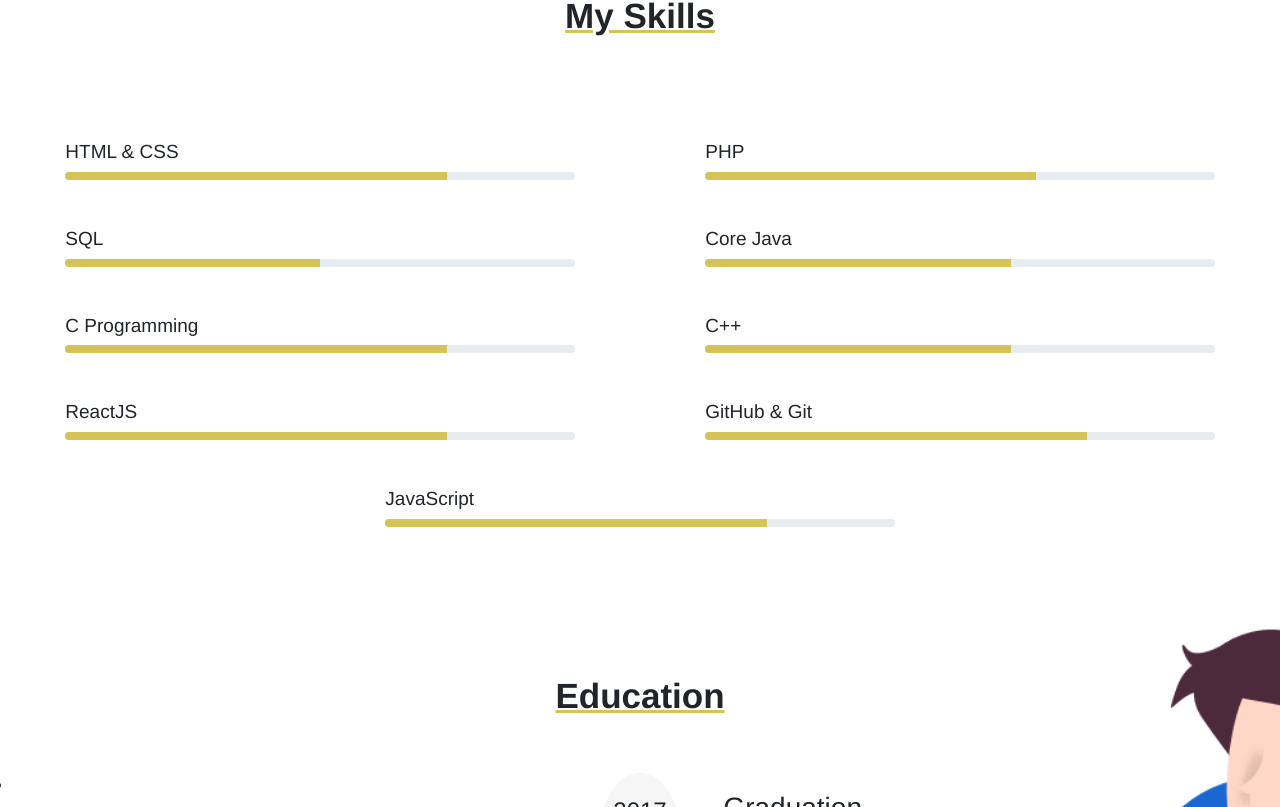
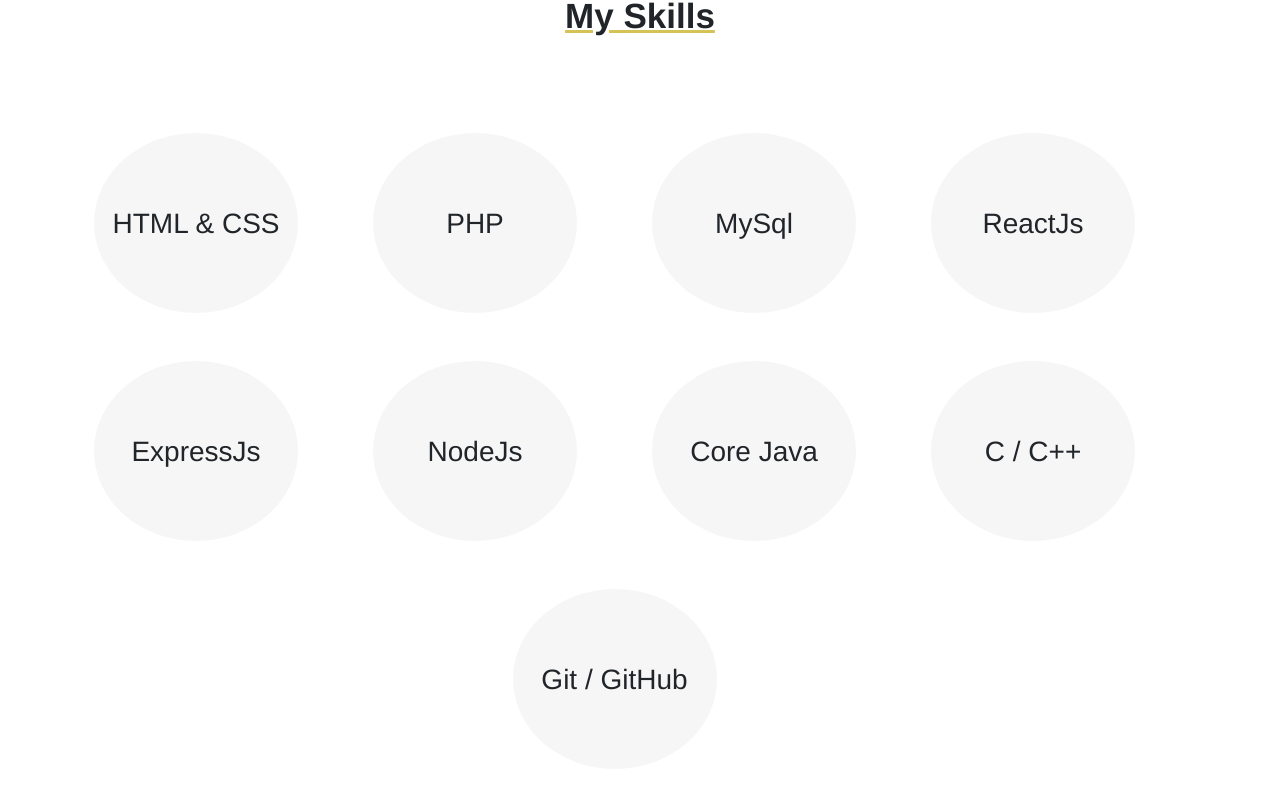
Before and after one commit to praveen12math/newPortfolio, a React (Create React App) app: page / in a window 1280 px wide. Shown: the part 953-1760 px from the top of the page. Built offline with nearby package versions, Linux system fonts and the light colour scheme.

Commit message:
completed

```diff
--- a/src/Footer.js
+++ b/src/Footer.js
@@ -9,7 +9,7 @@ const Footer = () => {
     <section className=" mt-5 mb-4">
 
       <a className="btn btn-outline-light btn-floating m-2" href="https://www.facebook.com/praveen12math/" role="button"
-      target="_blank"
+      target="_blank" without rel="noreferrer"
       >
       <i className="fab fa-facebook-f"></i></a>
 
@@ -20,15 +20,15 @@ const Footer = () => {
         ><i className="fab fa-google"></i></a> */}
 
       <a className="btn btn-outline-light btn-floating m-2" href="https://www.instagram.com/includepraveen/" role="button"
-        target="_blank"
+        target="_blank" without rel="noreferrer"
         ><i className="fab fa-instagram"></i></a>
 
       <a className="btn btn-outline-light btn-floating m-2" href="https://www.linkedin.com/in/praveen-yadav-926047159/" role="button"
-      target='_blank'
+      target="_blank" without rel="noreferrer"
         ><i className="fab fa-linkedin-in"></i></a>
 
       <a className="btn btn-outline-light btn-floating m-2" href="https://github.com/praveen12math" role="button"
-        target="_blank" ><i className="fab fa-github"></i></a>
+        target="_blank" without rel="noreferrer" ><i className="fab fa-github"></i></a>
     </section>
 
 
--- a/src/Home..js
+++ b/src/Home..js
@@ -1,8 +1,8 @@
 import React from "react";
-import image4 from "./img/4.png";
-import image5 from "./img/5.png";
-import image9 from "./img/9.png";
-import image10 from "./img/10.png";
+// import image4 from "./img/4.png";
+//import image5 from "./img/5.png";
+//import image9 from "./img/9.png";
+//import image10 from "./img/10.png";
 import ProjectSee from "./img/ProjectSee.png";
 import "./Home.css";
 import Footer from "./Footer";
@@ -14,7 +14,7 @@ const Home = () => {
       <div className="row">
 
         <div
-          className="col-sm-10 col-lg-6"
+          className="col-sm-12 col-lg-6"
           style={{ backgroundColor: "#F8F8F8" }}
         >
           <div className="container">
@@ -32,19 +32,86 @@ const Home = () => {
          >Know More</button></a>
 
         </div>
-        <div className="col-lg-6" style={{ backgroundColor: "#D5C455" }}>
-          <img className="profileImg mx-auto d-block" src={image5} alt="" />
+        <div className="col-lg-6 col-sm-12" style={{ backgroundColor: "#D5C455" }}>
+          <img className="profileImg mx-auto d-block" src="https://praveenyadav.netlify.app/img/portfolio/004-large.jpg" alt="" />
         </div>
       </div>
 
       {/* Skill section */}
 
+
+<div className="container">
       <div id="next" className="row skillsection mb-5">
-        <h1 className="skill mt-5 pb-5">
+        <hi className="skill mt-5 pb-5">
           <u style={{ textDecorationColor: "#D5C455" }}>My Skills</u>
-        </h1>
+        </hi>
 
-        <div className="col-lg-5 mx-auto mt-5 progress-text progress-column">
+        <div className="col-lg-3   mt-5 skillCircle mx-auto">
+          <div className="badge text-dark progress-text" >
+            <h3 className="" > <br/><br/> HTML & CSS</h3>
+          </div>
+        </div>
+
+        <div className="col-lg-3   mt-5 skillCircle mx-auto">
+          <div className="badge text-dark progress-text" >
+            <h3 className="" > <br/><br/>PHP</h3>
+          </div>
+        </div>
+
+
+        <div className="col-lg-3   mt-5 skillCircle mx-auto">
+          <div className="badge text-dark progress-text" >
+            <h3 className="" > <br/><br/>MySql</h3>
+          </div>
+        </div>
+
+
+        <div className="col-lg-3   mt-5 skillCircle mx-auto">
+          <div className="badge text-dark progress-text" >
+            <h3 className="" > <br/><br/>ReactJs</h3>
+          </div>
+        </div>
+
+
+        <div className="col-lg-3   mt-5 skillCircle mx-auto">
+          <div className="badge text-dark progress-text" >
+            <h3 className="" > <br/><br/>ExpressJs</h3>
+          </div>
+        </div>
+
+
+        <div className="col-lg-3   mt-5 skillCircle mx-auto">
+          <div className="badge text-dark progress-text" >
+            <h3 className="" > <br/><br/>NodeJs</h3>
+          </div>
+        </div>
+
+
+        <div className="col-lg-3   mt-5 skillCircle mx-auto">
+          <div className="badge text-dark progress-text" >
+            <h3 className="" > <br/><br/>Core Java</h3>
+          </div>
+        </div>
+
+
+        <div className="col-lg-3   mt-5 skillCircle mx-auto">
+          <div className="badge text-dark progress-text" >
+            <h3 className="" > <br/><br/>C / C++</h3>
+          </div>
+        </div>
+
+
+        <div className="col-lg-3   mt-5 skillCircle mx-auto">
+          <div className="badge text-dark progress-text" >
+            <h3 className="" > <br/><br/>Git / GitHub</h3>
+          </div>
+        </div>
+
+
+
+        </div>
+
+        {/* <div className="col-lg-5 mx-auto mt-5 progress-text progress-column">
           <div className="progress-wrap">
             <h3 className="progress-text">HTML & CSS</h3>
             <div className="progress">
@@ -170,7 +237,7 @@ const Home = () => {
               aria-valuemax="100"
             ></div>
           </div>
-        </div>
+        </div> */}
       </div>
 
       {/* Education Section */}
--- a/src/Home.css
+++ b/src/Home.css
@@ -45,6 +45,11 @@
       font-weight: 550;
       font-size: 19px;
       cursor: pointer;
+      background-color: #f6f6f6;
+      border-radius: 100%;
+      width: 80%;
+      height: 180px;
+      text-align: center;
   }
 
   .skillsection{
@@ -97,6 +102,11 @@
 
 
   @media only screen and (max-width: 768px){
+
+    .profileImg{
+      width: 100%;
+      height: 60vh;
+    }
 
 
 
@@ -178,9 +188,13 @@
     box-shadow: 2px 2px lightgr
   } */
 
-  .progress-column :hover{
-    color: rgb(48, 189, 207);
-    font-size: 40px;
+  .skillCircle :hover{
+    background-color: #D5C455;
+    color: white;
+  }
+
+  .skillCircle{
+
   }
 
 
--- a/src/Project.css
+++ b/src/Project.css
@@ -52,6 +52,7 @@
     left: 20%;
     top: 81%;
     text-decoration: none;
+    font-size: 40px;
   }
   .projectPage .button2 {
     display: block;
@@ -59,6 +60,8 @@
     left: 45%;
     top: 80%;
     text-decoration: none;
+    font-size: 40px;
+
   }
 
 
--- a/src/Project.js
+++ b/src/Project.js
@@ -206,13 +206,13 @@ doAnime5()
 
     </h1>
 
-    <a href="https://github.com/praveen12math/mobileWeather-Application" target="_blank" className="button1 text-white"
+    <a href="https://github.com/praveen12math/mobileWeather-Application" target="_blank" without rel="noreferrer" className="button1 text-white"
     style={{opacity:"0.9"}}
-    >Go to code</a>
+    ><i class="fab fa-github"></i></a>
 
-    <a href="https://myweathercondition.netlify.app/" target="_blank" className="button2 btn text-white"
+    <a href="https://myweathercondition.netlify.app/" target="_blank" without rel="noreferrer" className="button2 btn text-white"
     style={{opacity:"0.9"}}
-    >Go to live</a>
+    ><i class="fab fa-chrome"></i></a>
   </div>
   </div>
 
@@ -250,15 +250,15 @@ doAnime5()
 
     </h1>
 
-    <a  href="https://github.com/praveen12math/onlineQuiz" target="_blank"
+    <a  href="https://github.com/praveen12math/onlineQuiz" target="_blank" without rel="noreferrer"
     className="button1 text-white"
     style={{opacity:"0.9"}}
-    >Go to code</a>
+    ><i class="fab fa-github"></i></a>
 
-    <a href="https://onlinexam.netlify.app" target="_blank"
+    <a href="https://onlinexam.netlify.app" target="_blank" without rel="noreferrer"
      className="button2 btn text-white"
     style={{opacity:"0.9"}}
-    >Go to live</a>
+    ><i class="fab fa-chrome"></i></a>
 </div>
 </div>
 
@@ -298,13 +298,13 @@ doAnime5()
     </h1>
 
     <a href="https://github.com/praveen12math/jaunpurbuilders"
-                      target="_blank" className="button1 text-white"
+                      target="_blank" without rel="noreferrer" className="button1 text-white"
     style={{opacity:"0.9"}}
-    >Go to code</a>
+    ><i class="fab fa-github"></i></a>
 
-    <a href="http://jaunpurbuilders.rf.gd/" target="_blank" className="button2 btn text-white"
+    <a href="http://jaunpurbuilders.rf.gd/" target="_blank" without rel="noreferrer" className="button2 btn text-white"
     style={{opacity:"0.9"}}
-    >Go to live</a>
+    ><i class="fab fa-chrome"></i></a>
 </div>
 </div>
 
@@ -347,14 +347,14 @@ doAnime5()
     </h1>
 
     <a href="https://github.com/praveen12math/GitHub-Api"
-                      target="_blank" className="button1 text-white"
+                      target="_blank" without rel="noreferrer" className="button1 text-white"
     style={{opacity:"0.9"}}
-    >Go to code</a>
+    ><i class="fab fa-github"></i></a>
 
     <a href="https://praveen12math.github.io/GitHub-Api/"
-                      target="_blank" className="button2 btn text-white"
+                      target="_blank" without rel="noreferrer" className="button2 btn text-white"
     style={{opacity:"0.9"}}
-    >Go to live</a>
+    ><i class="fab fa-chrome"></i></a>
 </div>
 </div>
 
@@ -392,13 +392,13 @@ doAnime5()
     </h1>
 
     <a href="https://github.com/praveen12math/Tic-Tac-Toe-Game"
-                      target="_blank" className="button1 text-white"
+                      target="_blank" without rel="noreferrer" className="button1 text-white"
     style={{opacity:"0.9"}}
-    >Go to code</a>
+    ><i class="fab fa-github"></i></a>
 
-    <a href="https://tictac-game.netlify.app" target="_blank" className="button2 btn text-white"
+    <a href="https://tictac-game.netlify.app" target="_blank" without rel="noreferrer" className="button2 btn text-white"
     style={{opacity:"0.9"}}
-    >Go to live</a>
+    ><i class="fab fa-chrome"></i></a>
 </div>
 </div>
 
@@ -438,13 +438,13 @@ doAnime5()
     </h1>
 
     <a href="https://github.com/praveen12math/Generate-Random-User"
-                      target="_blank" className="button1 text-white"
+                      target="_blank" without rel="noreferrer" className="button1 text-white"
     style={{opacity:"0.9"}}
-    >Go to code</a>
+    ><i class="fab fa-github"></i></a>
 
-    <a href="http://userrandom.netlify.app" target="_blank" className="button2 btn text-white"
+    <a href="http://userrandom.netlify.app" target="_blank" without rel="noreferrer" className="button2 btn text-white"
     style={{opacity:"0.9"}}
-    >Go to live</a>
+    ><i class="fab fa-chrome"></i></a>
 </div>
 </div>
 
```
